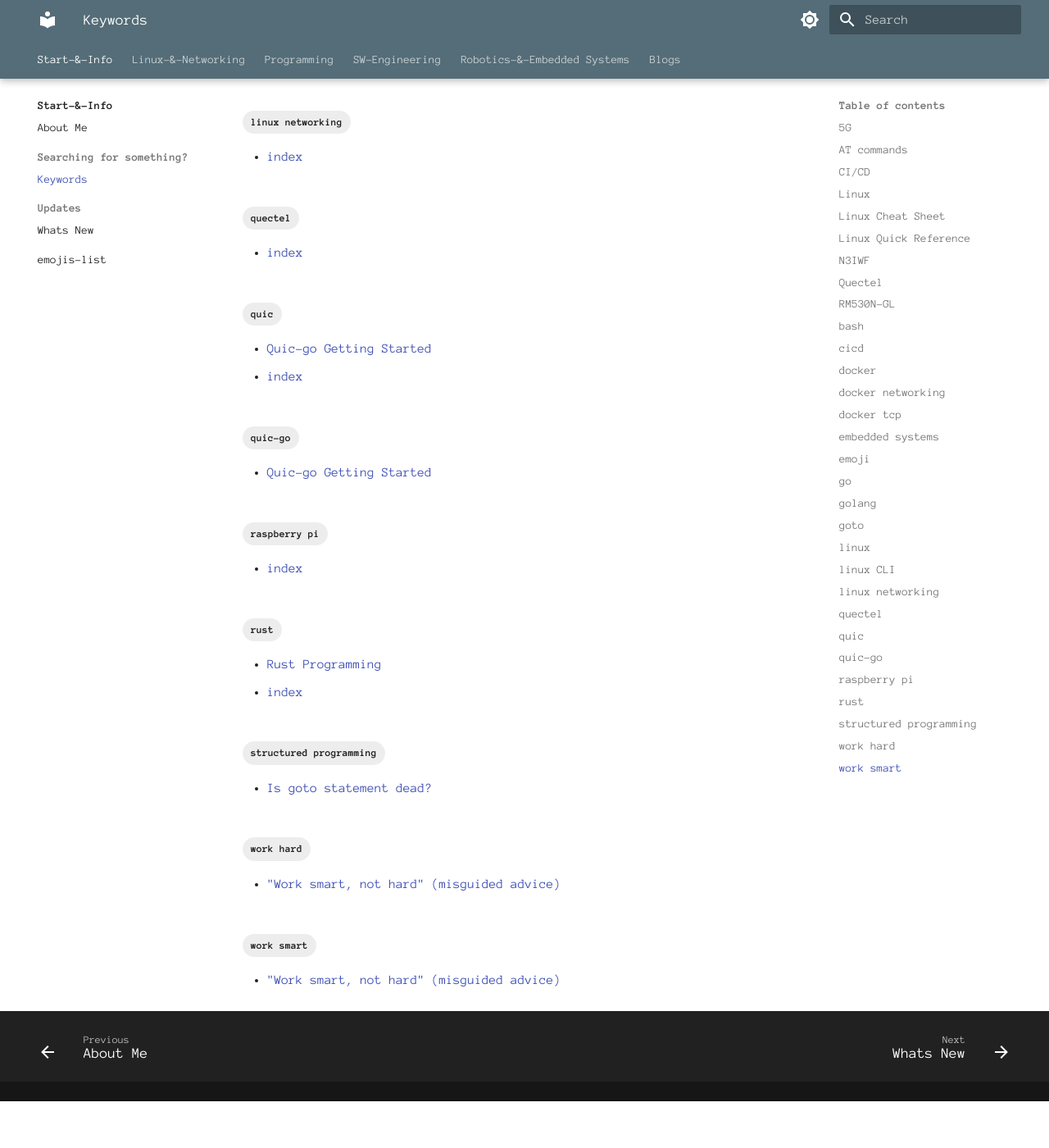
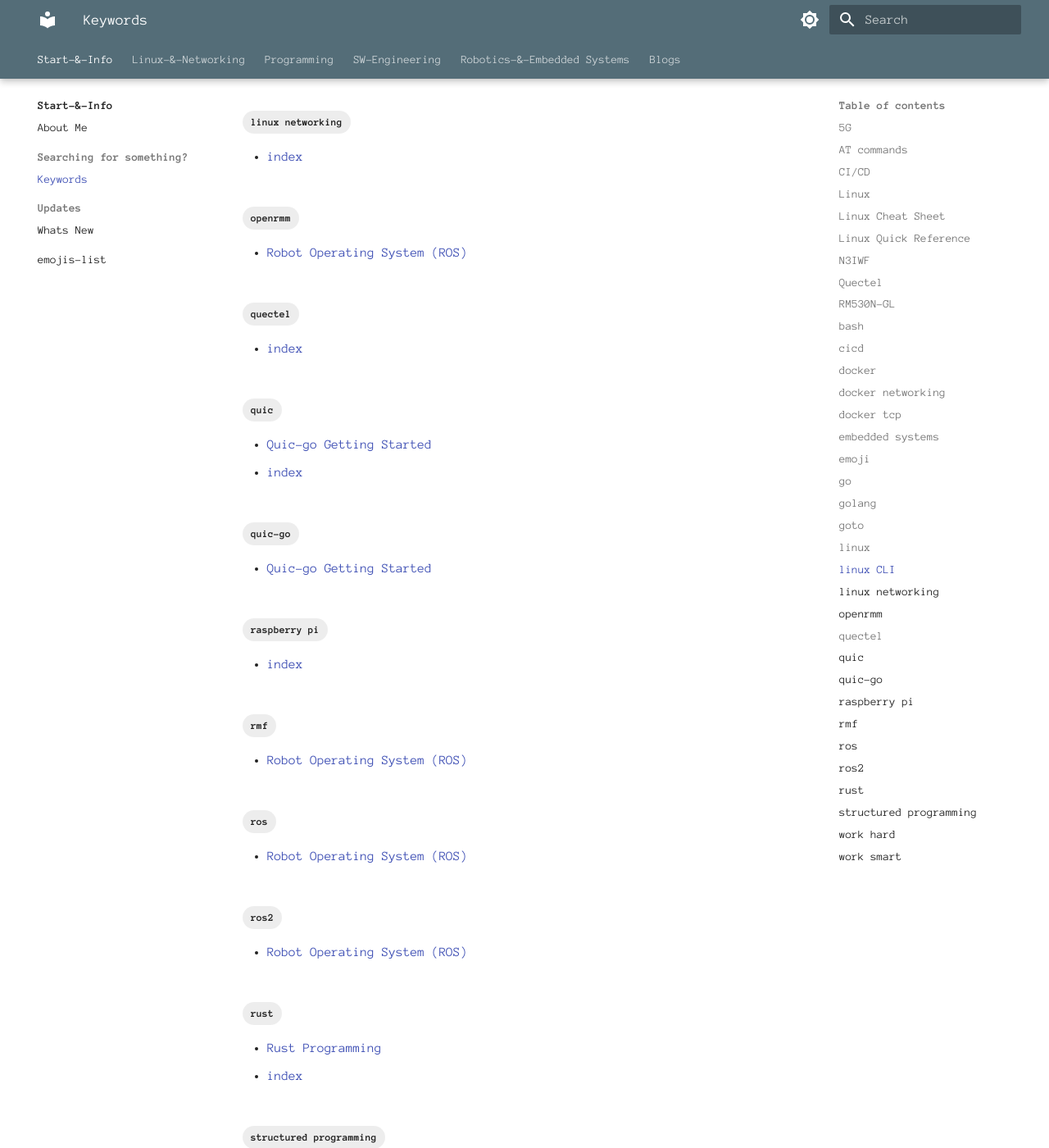
Before and after one commit to alohamujeeb/alohamujeeb.github.io, an MkDocs documentation site: the page built from docs/tags.md, in a window 1280 px wide and 1400 px high, scrolled down 3134 px. Shown: the whole window at 82% size. Built offline with MkDocs 1.6.1 and Material for MkDocs 9.7.7, drawn with Linux system fonts in a browser that asks for light colours; before the commit the page ends 4477 px from its top, so only the background shows below that.

Commit message:
files restructured

```diff
--- /dev/null
+++ b/docs/embsys-drobot/ros-rmf/index.md
@@ -0,0 +1,22 @@
+---
+tags:
+    - ros
+    - ros2
+    - rmf
+    - openrmm
+---
+
+# Robot Operating System (ROS)
+
+---
+This section contains following topcs/sub-topics.
+
+---
+## ROS2
+
+
+## OpenRMF
+
+### [OpenRMF Installaion with Jazzy- external link ](https://faizansiddiqui.me/writings/pages/guide-to-install-open-rmf-on-ubuntu-2404-with-ros-2-jazzy-jalisco)
+
+### [OpenRMF Installaion with Kilted- external link ](https://faizansiddiqui.me/writings/pages/guide-to-install-open-rmf-on-ubuntu-2404-with-ros-2-kilted-kaiju)
```
Also changed, not shown: docs/sweng/docker/getting-started.md (+3 -0 lines).
